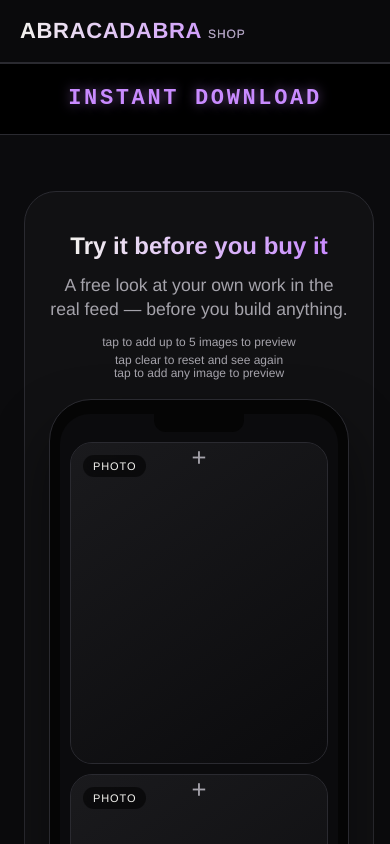
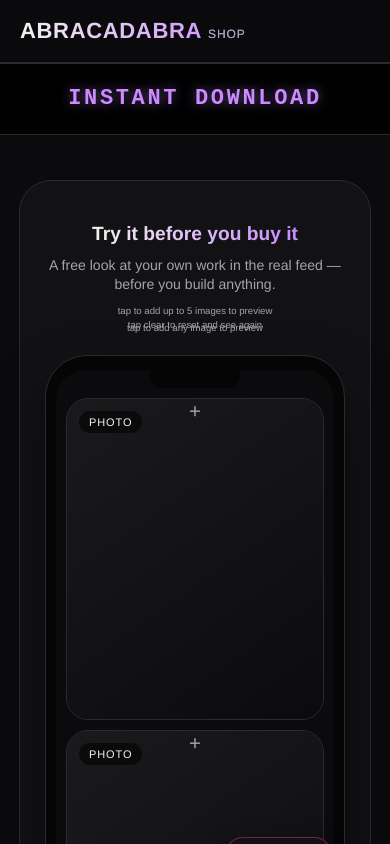
Before and after one commit to nimamixku/abracadabra-site, a Next.js app: page / in a window 390 px wide. Shown: the top 844 px of the page. Built offline with nearby package versions, Linux system fonts and the light colour scheme.

Commit message:
Scale page to 80%, fix hero box top/bottom margins

```diff
--- a/app/globals.css
+++ b/app/globals.css
@@ -19,6 +19,15 @@ html,
 body {
   padding: 0;
   margin: 0;
+}
+
+/* Root scale for every rem-based size on the page (nearly everything --
+   font sizes, gaps, padding) -- was the unstyled browser default (16px).
+   80% of that default, exactly, so the whole page reads at 80% of what
+   "100% view" looked like -- a uniform 20% reduction, everywhere, in
+   one place. */
+html {
+  font-size: 12.8px;
 }
 
 body {
@@ -1325,7 +1334,14 @@ textarea {
   animation: heroDemoPulse 7s ease-in-out infinite;
   border: 1px solid var(--card-line);
   border-radius: 32px;
-  padding: 2.5rem;
+  /* Extra top padding specifically -- the "drag & drop" floating hint
+     sits 34px ABOVE the phone itself (.tryit-floating-hint's negative
+     top offset), so uniform 2.5rem padding left almost no real
+     clearance above it (and after the root font-size dropped to 80%,
+     none at all -- it was reading as touching the box's top edge).
+     Bottom gets a little extra too, for the same breathing room below
+     the swatches at the other end of this box. */
+  padding: 4.5rem 2.5rem 3.25rem;
   display: flex;
   align-items: center;
   gap: 2rem;
@@ -1415,7 +1431,14 @@ textarea {
   .marketing-hero-demo {
     flex-direction: column;
     justify-content: center;
-    padding: 2.5rem 1.5rem 1.75rem;
+    /* justify-content alone did nothing -- there's no flex slack to
+       redistribute (the box's height is just its content plus this
+       padding, not taller than that). Shifting the balance from top
+       padding to bottom padding is what actually moves the content
+       down -- same total (was 2.5rem + 1.75rem = 4.25rem), just moved
+       from the bottom side to the top side, so the box itself doesn't
+       grow and internal gaps stay untouched. */
+    padding: 3.25rem 1.5rem 1rem;
   }
   .tryit-copy-col {
     align-items: center;
```
